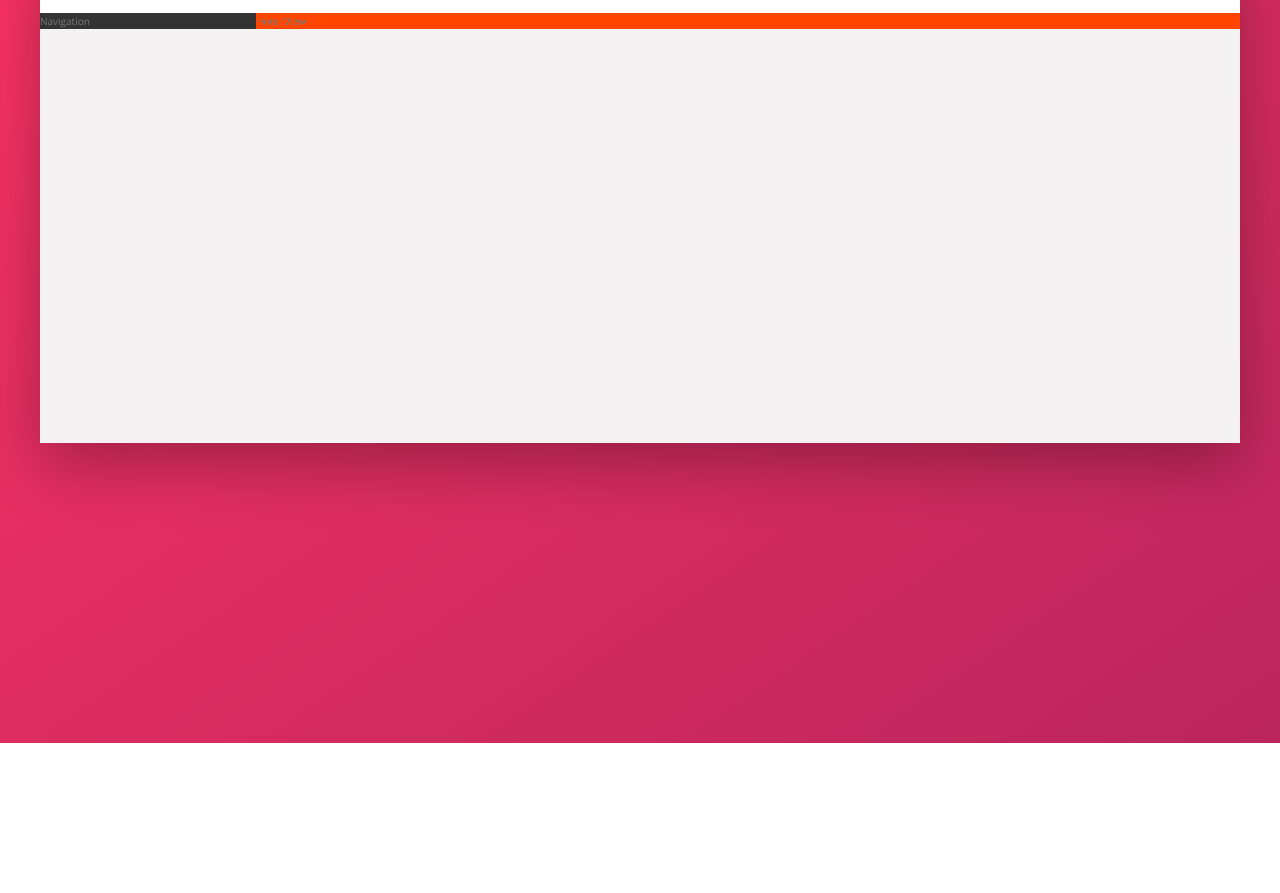
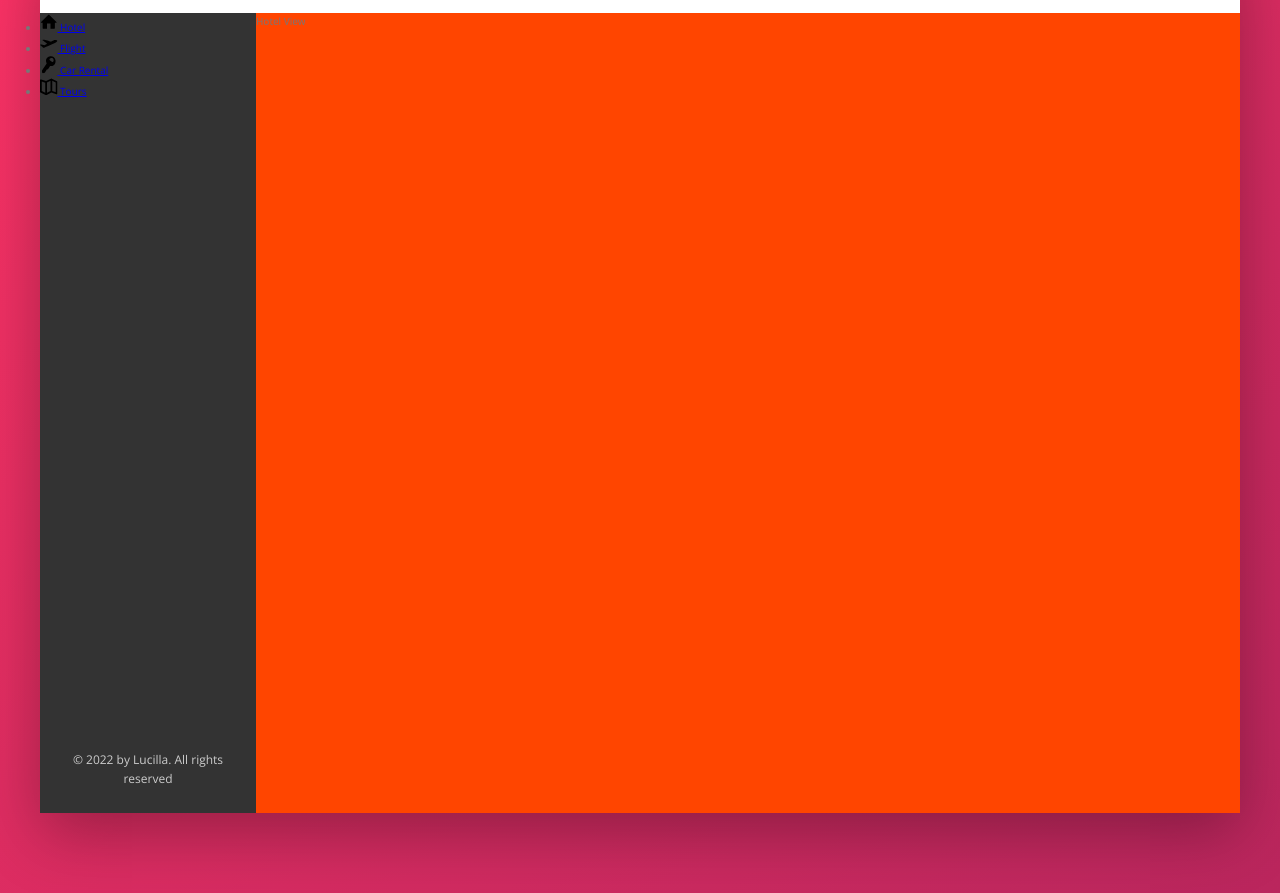
Before and after one commit to dknsapatin/Lucilla, a website: page index.html in a window 1280 px wide. Shown: the part 137-1030 px from the top of the page. Before the commit the page ends 880 px from the top, so only its background shows below. Drawn offline with nearby package versions, Linux system fonts and the light colour scheme.

Commit message:
Started on Side-nav

```diff
--- a/index.html
+++ b/index.html
@@ -54,7 +54,43 @@
       </header>
 
       <div class="content">
-        <nav class="sidebar">Navigation</nav>
+        <nav class="sidebar">
+          <ul class="side-nav">
+            <li class="side-nav__item">
+              <a href="#" class="side-nav__link"
+                ><svg class="side-nav__icon">
+                  <use xlink:href="img/sprite.svg#icon-home"></use>
+                </svg>
+                <span>Hotel</span>
+              </a>
+            </li>
+            <li class="side-nav__item">
+              <a href="#" class="side-nav__link"
+                ><svg class="side-nav__icon">
+                  <use xlink:href="img/sprite.svg#icon-aircraft-take-off"></use>
+                </svg>
+                <span>Flight</span>
+              </a>
+            </li>
+            <li class="side-nav__item">
+              <a href="#" class="side-nav__link"
+                ><svg class="side-nav__icon">
+                  <use xlink:href="img/sprite.svg#icon-key"></use>
+                </svg>
+                <span>Car Rental</span>
+              </a>
+            </li>
+            <li class="side-nav__item">
+              <a href="#" class="side-nav__link"
+                ><svg class="side-nav__icon">
+                  <use xlink:href="img/sprite.svg#icon-map"></use>
+                </svg>
+                <span>Tours</span>
+              </a>
+            </li>
+          </ul>
+          <div class="legal">&copy; 2022 by Lucilla. All rights reserved</div>
+        </nav>
         <main class="hotel-view">Hotel View</main>
       </div>
     </div>
--- a/sass/_components.scss
+++ b/sass/_components.scss
@@ -112,3 +112,24 @@
     margin-right: 1rem;
   }
 }
+
+///////////////////////////////
+//SIDE BAR
+.side-nav {
+  &__item {
+  }
+  &__link {
+  }
+  &__icon {
+    width: 1.75rem;
+    height: 1.75rem;
+  }
+}
+///////////////////////////////
+//LEGAL TEXT
+.legal {
+  font-size: 1.2rem;
+  color: var(--color-grey-light-4);
+  text-align: center;
+  padding: 2.5rem;
+}
--- a/sass/_layout.scss
+++ b/sass/_layout.scss
@@ -25,9 +25,13 @@
 .sidebar {
   background-color: var(--color-grey-dark-1);
   flex: 0 0 18%;
+  display: flex;
+  flex-direction: column;
+  justify-content: space-between;
 }
 
 .hotel-view {
   background-color: orangered;
+  height: 80rem;
   flex: 1;
 }
```
Also changed, not shown: css/style.css.
